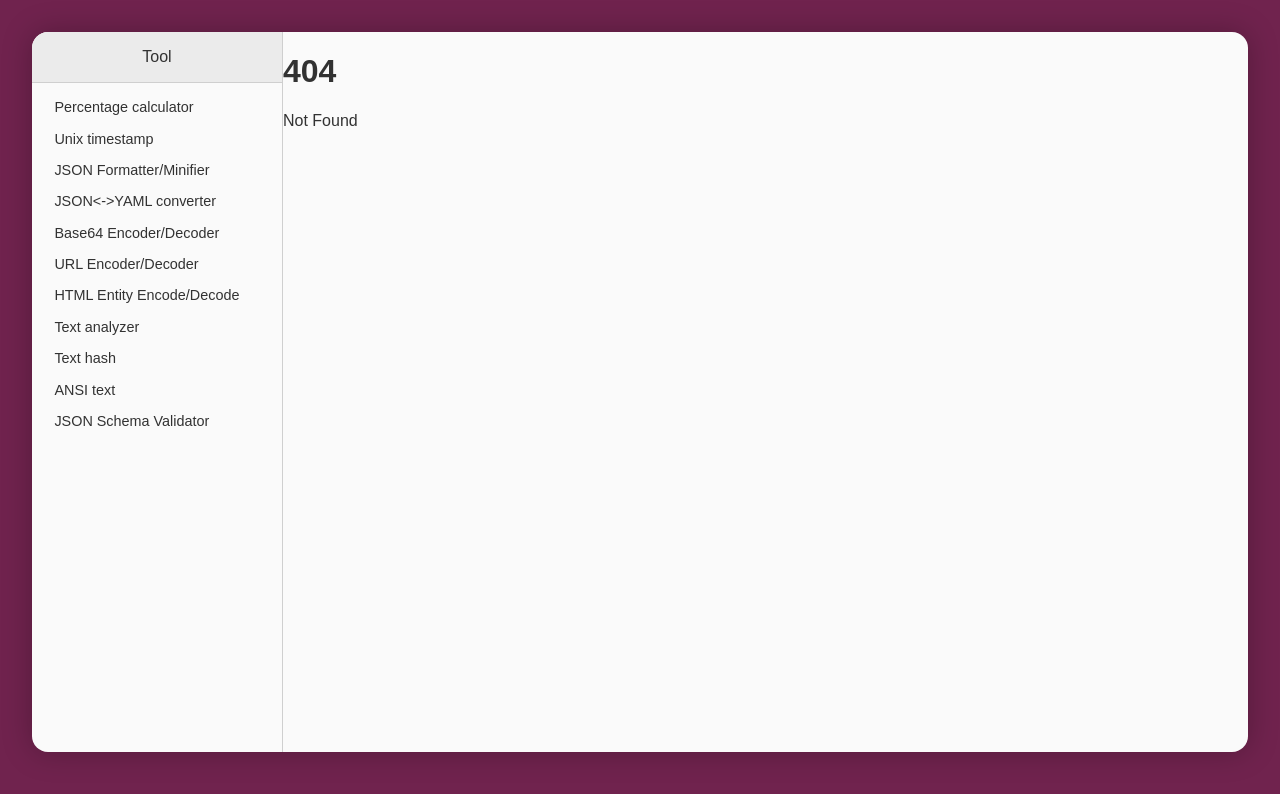
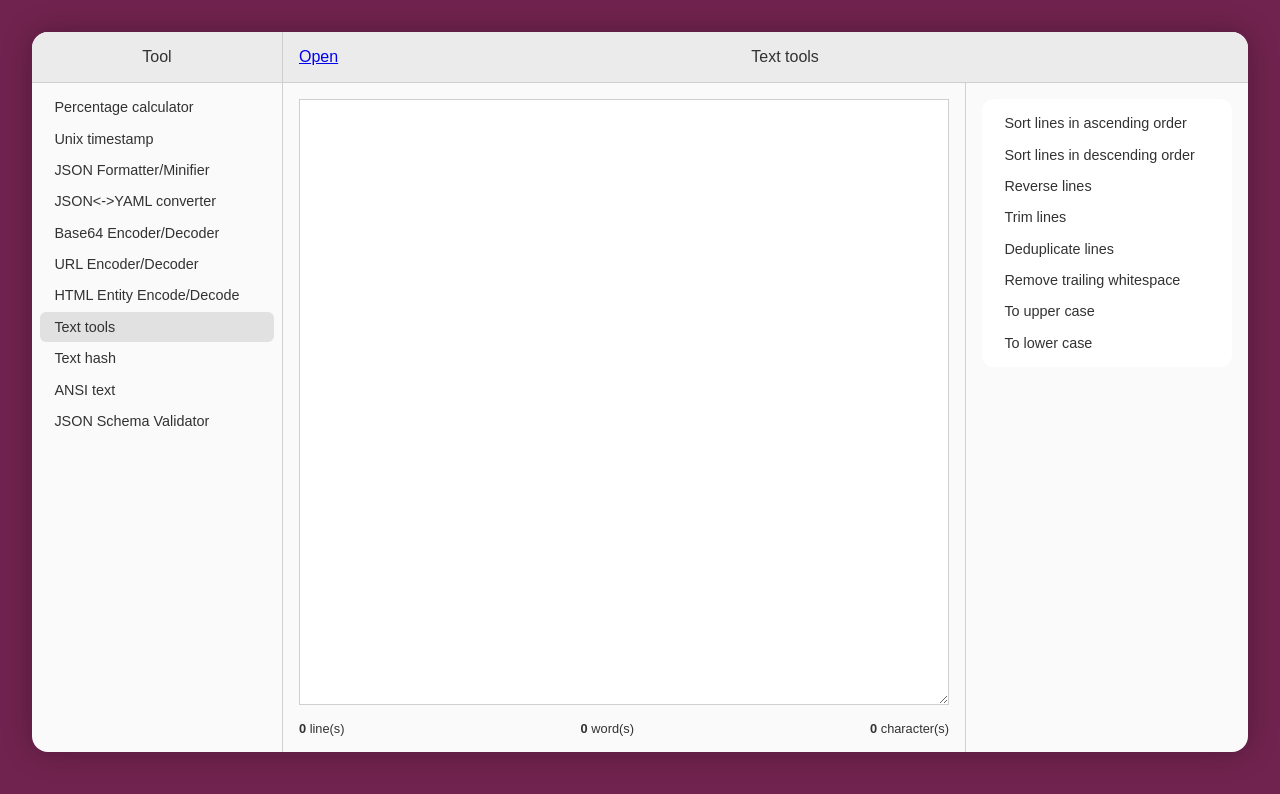
Before and after one commit to eliandoran/toolkit, a SvelteKit app: page /plain-text in a window 1280 px wide. Before the commit this address had no page. Shown: the top 794 px of the page. Built offline with nearby package versions, Linux system fonts and the light colour scheme.

Commit message:
Rename text-analyzer to "Text tools"

```diff
--- a/src/routes/+layout.svelte
+++ b/src/routes/+layout.svelte
@@ -38,8 +38,8 @@
         },
 
         {
-            path: "/text-analyzer",
-            title: "Text analyzer"
+            path: "/plain-text",
+            title: "Text tools"
         },
 
         {
--- a/src/routes/text-analyzer/+page.svelte
+++ b/src/routes/plain-text/+page.svelte
@@ -33,7 +33,7 @@
 </script>
 
 <Tool>
-    <SidebarView title="Text analyzer">
+    <SidebarView title="Text tools">
         <div class="toolbar" slot="header-left">
             <TextFilePicker bind:textFile={text} />
         </div>
```
Also changed, not shown: src/routes/plain-text/+page.js (renamed from src/routes/text-analyzer/+page.js).
